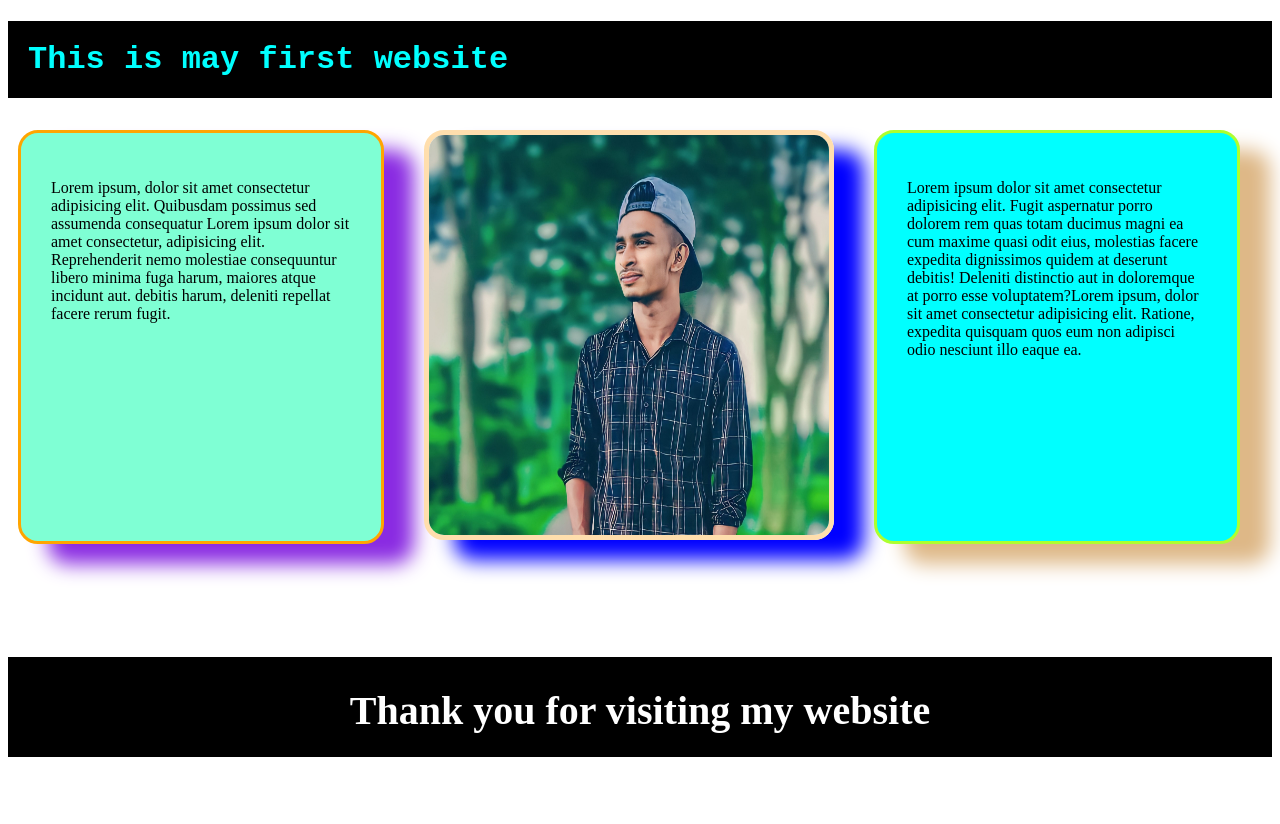
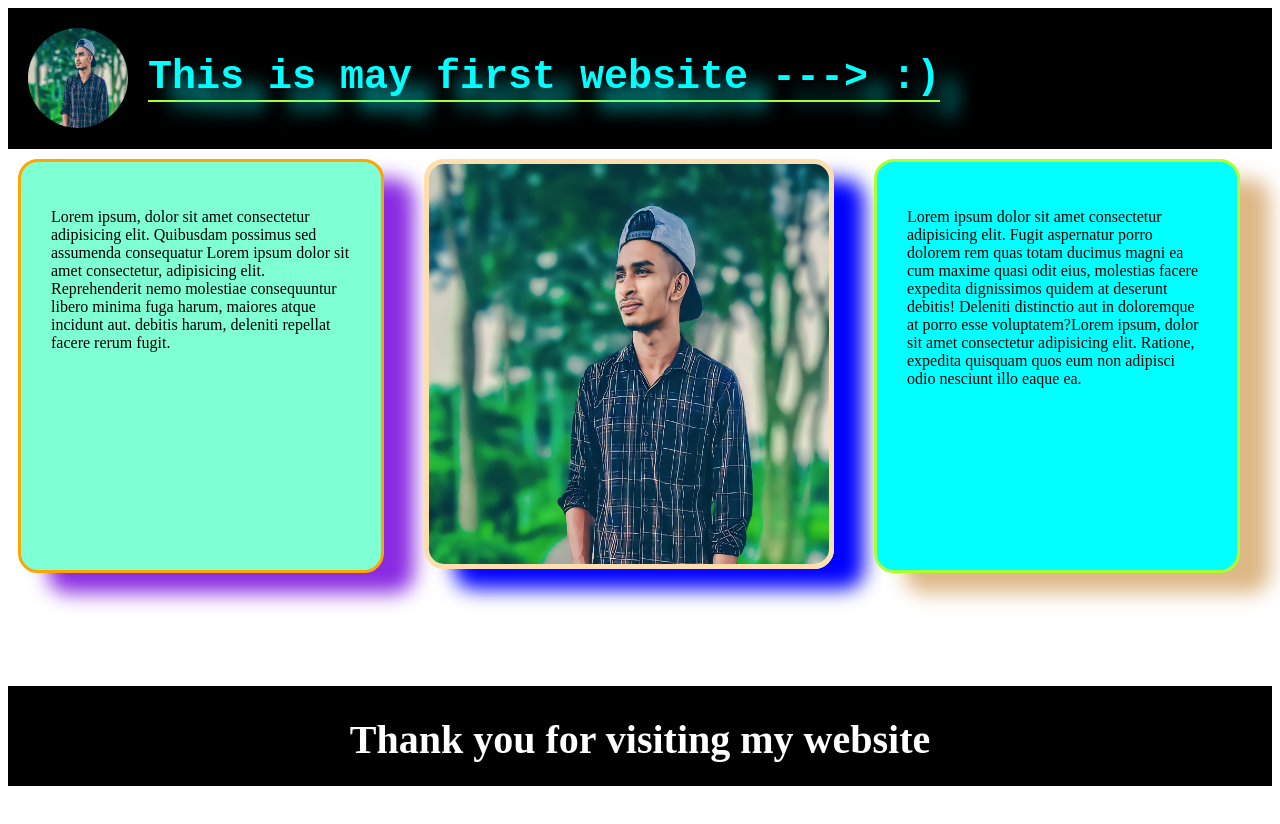
Before and after one commit to FR-Mislul/my-first-github-repo, a plain HTML site: page index.html in a window 1280 px wide. Drawn offline with Linux system fonts and the light colour scheme.

Commit message:
change the animation

```diff
--- a/first_style.css
+++ b/first_style.css
@@ -1,9 +1,31 @@
 
-h1{
+#box{
     color: aqua;
     background-color: black;
     padding: 20px;
     font-family: 'Courier New', Courier, monospace;
+    display: flex;
+    gap: 20px;
+}
+#box h1{
+    font-size: 40px;
+    text-shadow: 20px 20px 20px aqua;
+    border-bottom: 2px solid greenyellow;
+}
+#box img{
+    height: 100px;
+    width: 100px;
+    border-radius: 50%;
+    animation-name: square;
+    animation-direction: inherit;
+    animation-iteration-count: infinite;
+    animation-duration: 5s;
+}
+@keyframes square{
+    100%{transform: rotate(360deg);}
+}
+#box img:hover{
+    box-shadow: 0px 0px 70px aquamarine;
 }
 #main{
     display: flex;
@@ -19,6 +41,9 @@ h1{
     box-shadow: 30px 20px 20px blueviolet;
     display: flex;
     border-radius: 20px;
+}
+#first:hover{
+    background-color: deepskyblue;
 }
 h2{
     text-align: center;
@@ -55,3 +80,7 @@ h2{
         text-align: center;
         padding: 30px;
     }
+    #fot h2:hover{
+        color: yellow;
+        animation-duration: 2;
+    }
--- a/index.html
+++ b/index.html
@@ -5,9 +5,13 @@
     <meta name="viewport" content="width=device-width, initial-scale=1.0">
     <title>My First Ever Github Repo</title>
     <link rel="stylesheet" href="first_style.css">
+    <link rel="shortcut icon" href="logo.jpg" type="image/x-icon">
 </head>
 <body>
-    <h1> This is may first website</h1>
+    <div id="box">
+        <img src="logo.jpg" alt="logo">
+        <h1> This is may first website ---> :) </h1>
+    </div>
     <div id="main">
         <div id="first">
             <p>Lorem ipsum, dolor sit amet consectetur adipisicing elit. Quibusdam possimus sed assumenda consequatur Lorem ipsum dolor sit amet consectetur, adipisicing elit. Reprehenderit nemo molestiae consequuntur libero minima fuga harum, maiores atque incidunt aut. debitis harum, deleniti repellat facere rerum fugit.</p>
```
